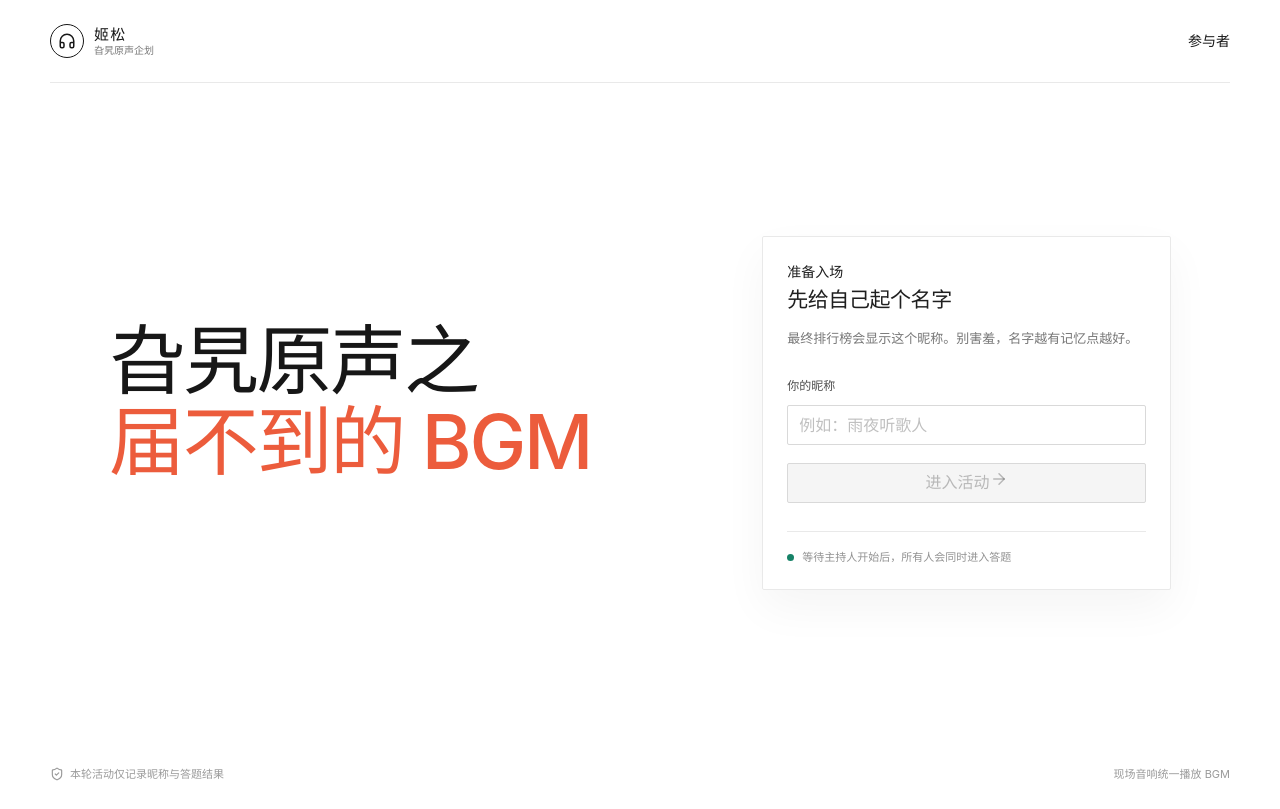
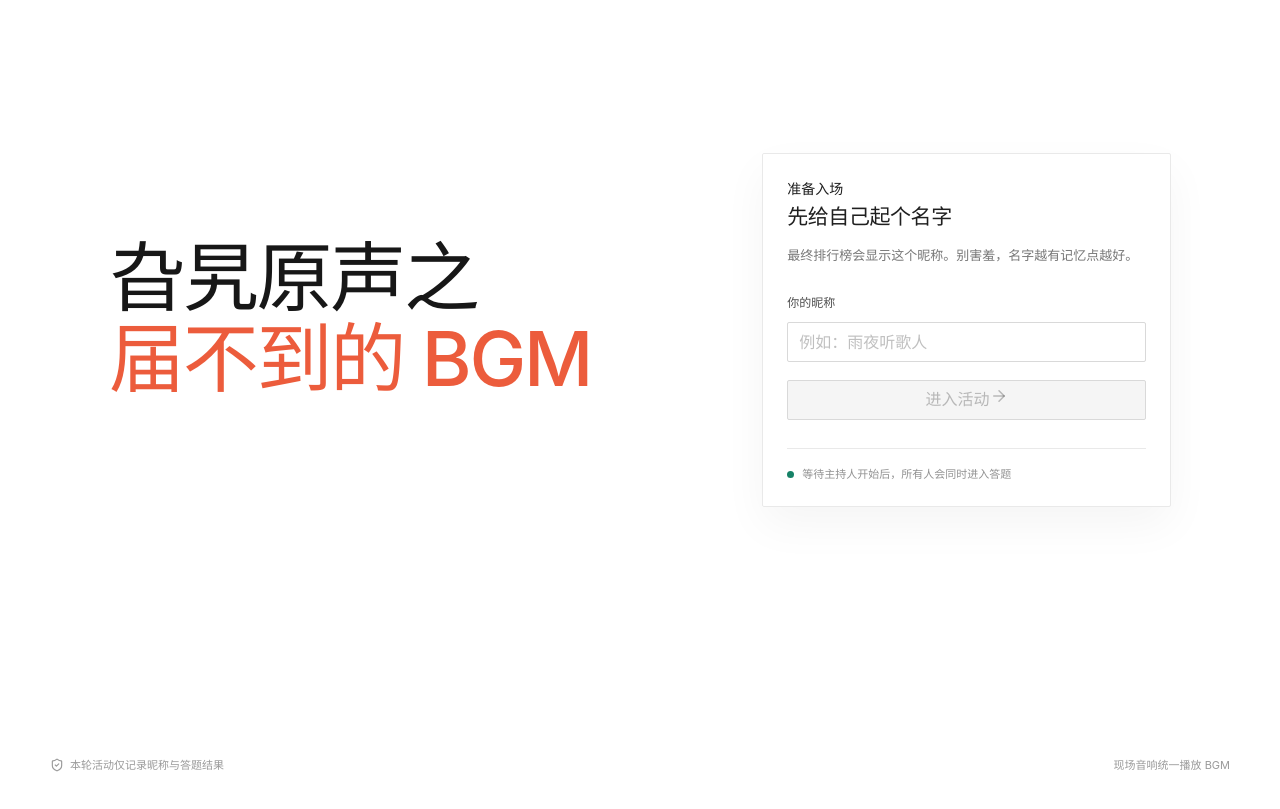
Before and after one commit to HNU-himematsu/BGM-todokanai, a Vue app in the folder frontend/: page / in a window 1280 px wide. Built offline with nearby package versions, Linux system fonts and the light colour scheme; no server answers.

Commit message:
feat: 登记页不渲染站点顶部品牌导航栏
- 登记页自主题标题直接开始，页面仅保留主题标题区与入场表单区
- 站点顶部品牌导航栏在其余页面照常渲染

```diff
--- a/frontend/src/App.vue
+++ b/frontend/src/App.vue
@@ -1,6 +1,11 @@
 <script setup>
 import zhCN from 'ant-design-vue/es/locale/zh_CN'
 import { Headphones, ShieldCheck } from 'lucide-vue-next'
+import { computed } from 'vue'
+import { useRoute } from 'vue-router'
+
+const route = useRoute()
+const showHeader = computed(() => route.path !== '/')
 
 const themeConfig = {
   token: {
@@ -16,7 +21,7 @@ const themeConfig = {
 <template>
   <a-config-provider :locale="zhCN" :theme="themeConfig">
     <div class="app-shell">
-      <header class="site-header">
+      <header v-if="showHeader" class="site-header">
         <router-link class="brand" to="/">
           <span class="brand-mark"><Headphones :size="18" /></span>
           <span>
```
Also changed, not shown: 1 other file (tests, documents, lock files or other folders).
